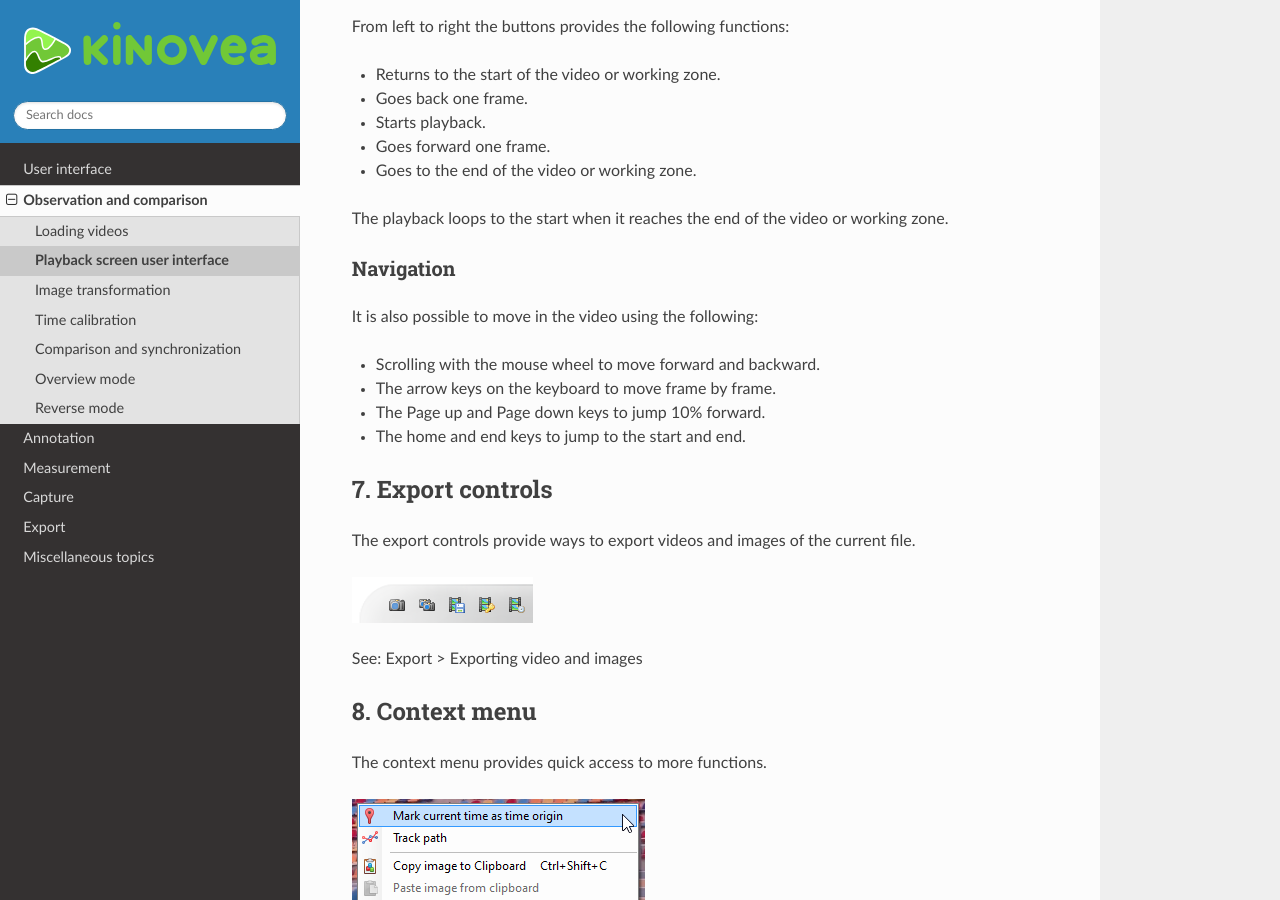
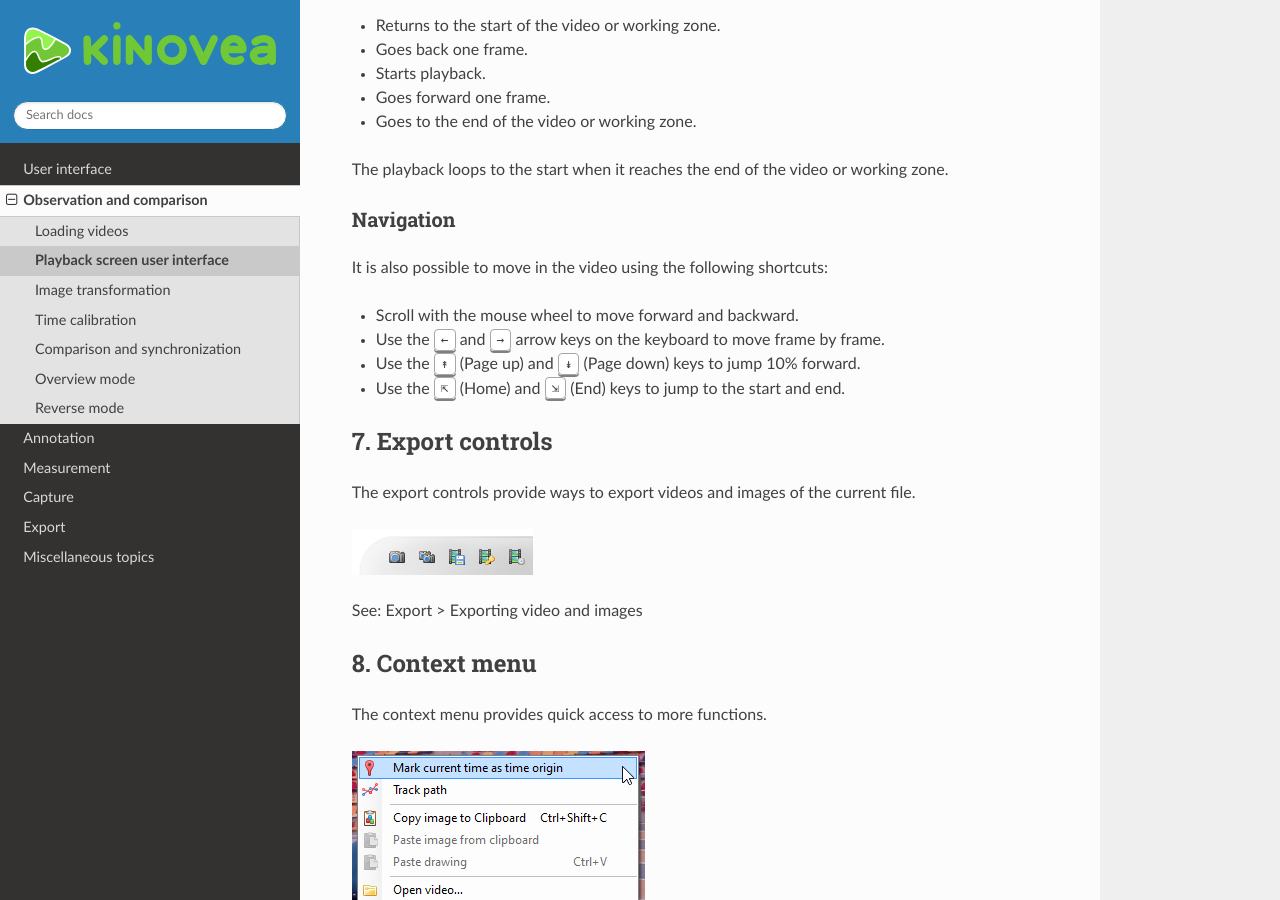
Before and after one commit to Kinovea/kinovea-docs, a Sphinx documentation site: the page built from source/observation/playback_ui.rst, in a window 1280 px wide and 900 px high, scrolled down 3360 px. Built offline with Sphinx 7.4.7 and the Read the Docs theme 2.0.0, drawn with Linux system fonts in a browser that asks for light colours.

Commit message:
Updated the images describing the user interface sections.

```diff
--- a/source/capture/userinterface.rst
+++ b/source/capture/userinterface.rst
@@ -3,7 +3,7 @@ Capture screen user interface
 
 The capture screen is divided in the following areas:
 
-.. image:: /images/capture/ui.png
+.. image:: /images/capture/ui-capture.png
 
 1. Camera viewport
 ------------------
@@ -166,10 +166,10 @@ The maximum amount of delay depends on the camera configuration — hardware com
 
 .. image:: /images/capture/filenames.png
 
-These fields define the names of the next files that will be saved when exporting an image export or capturing a video.
+These fields define the names of the next files that will be saved when exporting an image or capturing a video.
 They are automatically updated after each recording but can also be modified manually.
 
 The file names can use macros like the current date or the name of the camera.
-The list of available macros and configuration options can be found under :menuselection:`Options --> Preferences --> Capture --> Image naming and Options --> Preferences --> Capture --> Video naming`.
+The list of available macros and configuration options can be found under :menuselection:`Options --> Preferences --> Capture --> Image naming` and :menuselection:`Options --> Preferences --> Capture --> Video naming`.
 
 Clicking on the folder buttons will open the main preferences dialog on the relevant page.
--- a/source/observation/playback_ui.rst
+++ b/source/observation/playback_ui.rst
@@ -113,12 +112,12 @@ The playback loops to the start when it reaches the end of the video or working
 Navigation
 **********
 
-It is also possible to move in the video using the following:
+It is also possible to move in the video using the following shortcuts:
 
-- Scrolling with the mouse wheel to move forward and backward.
-- The arrow keys on the keyboard to move frame by frame.
-- The Page up and Page down keys to jump 10% forward.
-- The home and end keys to jump to the start and end.
+- Scroll with the mouse wheel to move forward and backward.
+- Use the :kbd:`←` and :kbd:`→` arrow keys on the keyboard to move frame by frame.
+- Use the :kbd:`↟` (Page up) and :kbd:`↡` (Page down) keys to jump 10% forward.
+- Use the :kbd:`⇱` (Home) and :kbd:`⇲` (End) keys to jump to the start and end.
 
 
 7. Export controls
```
Also changed, not shown: other parts of source/observation/playback_ui.rst (+1 -2 lines), source/images/capture/ui-capture.png (added), source/images/capture/ui.png (deleted), source/images/observation/ui-playback.png (added), source/images/observation/ui.png (deleted), source/images/ui/mainwindow.png.
